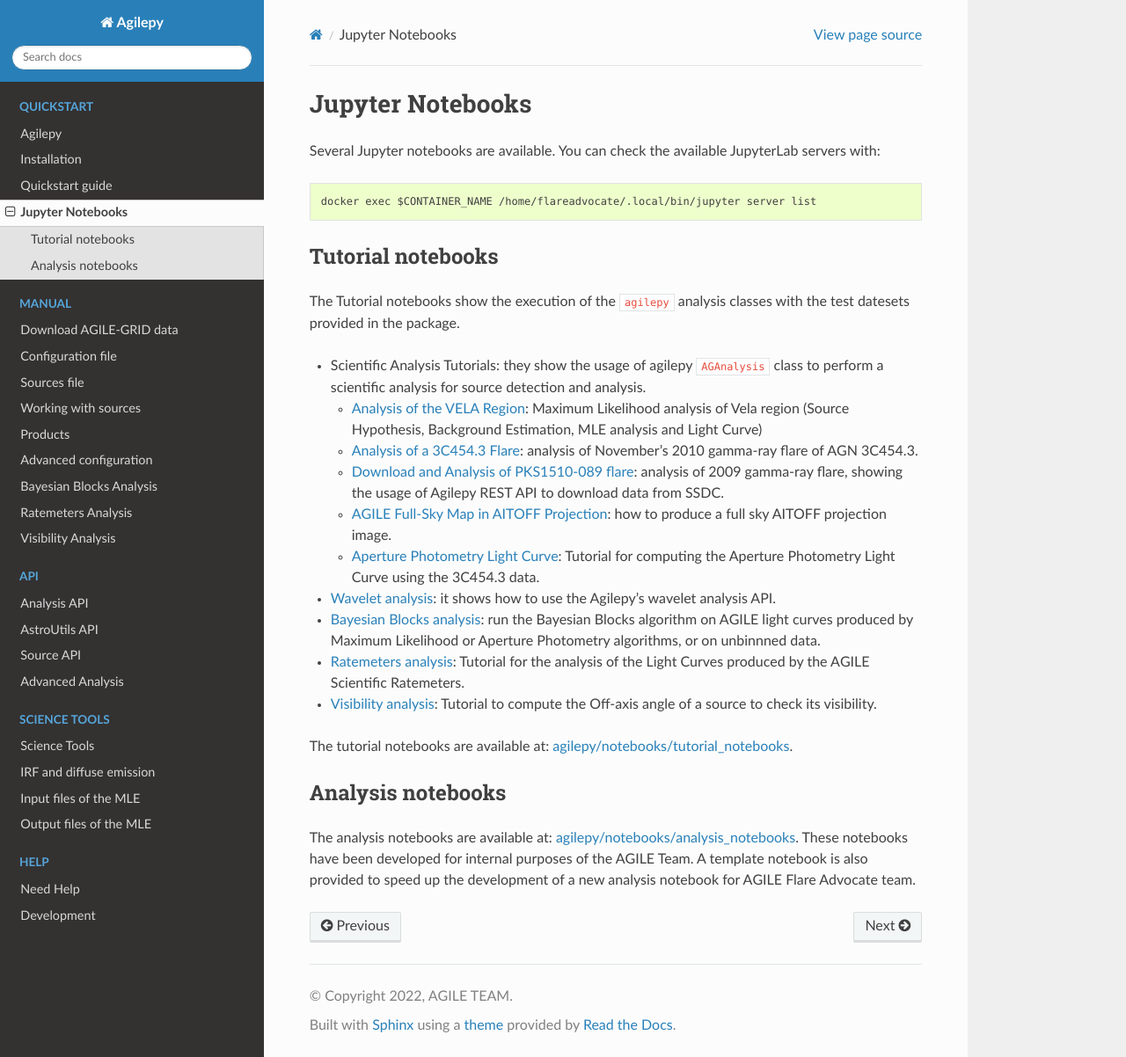
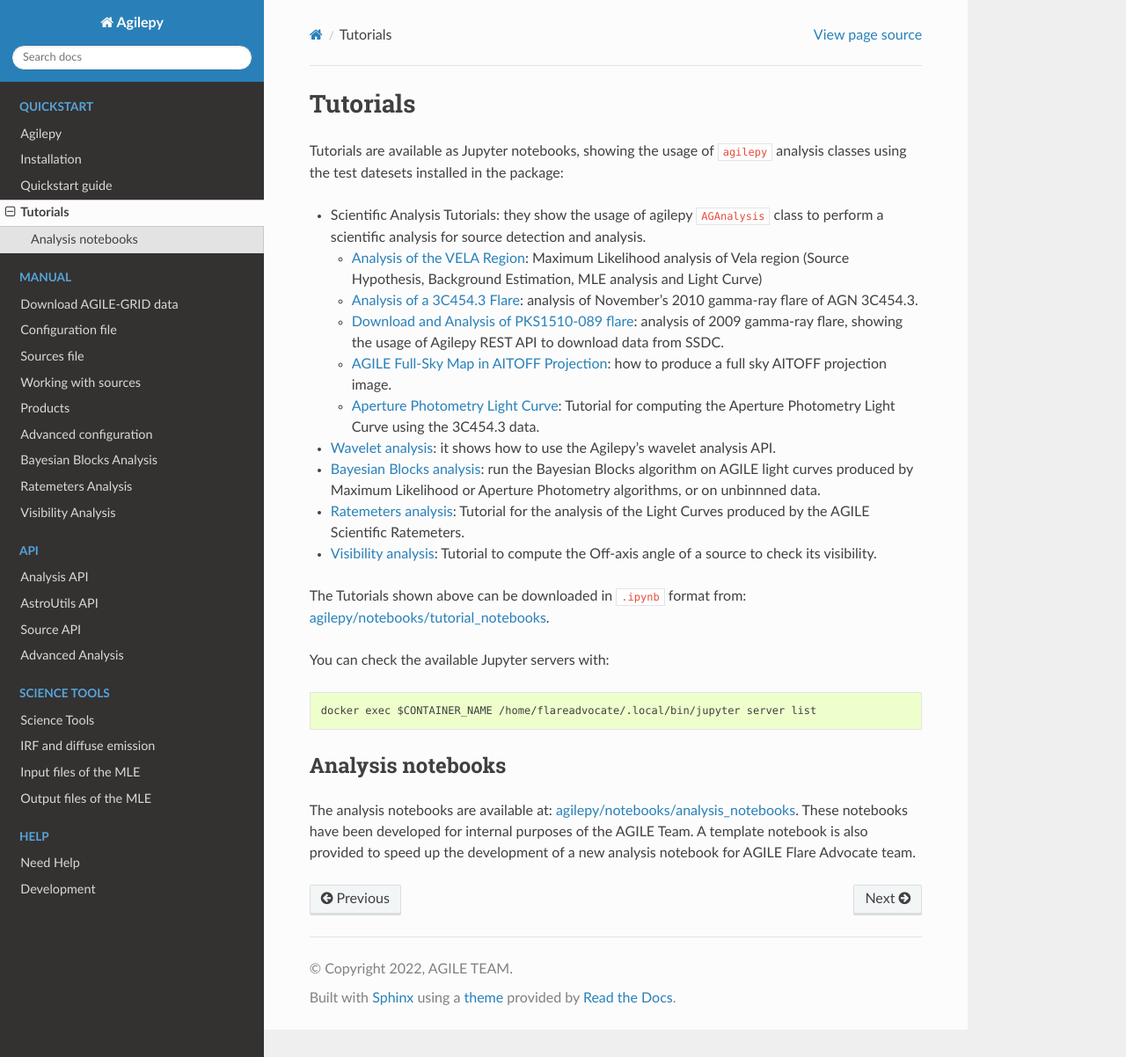
Before and after one commit to AGILESCIENCE/Agilepy, a Sphinx documentation site: the page built from docs/source/quickstart/jupyter_notebooks.rst, in a window 1280 px wide and 1202 px high. Shown: the whole window at 88% size. Built offline with Sphinx 7.4.7 and the Read the Docs theme 3.1.0, drawn with Linux system fonts in a browser that asks for light colours.

Commit message:
docs update

```diff
--- a/docs/source/conf.py
+++ b/docs/source/conf.py
@@ -21,7 +21,7 @@ sys.path.insert(0, os.path.abspath('../../agilepy'))
 
 project = 'Agilepy'
 copyright = '2022, AGILE TEAM'
-author = 'Baroncelli Leonardo <leonardo.baroncelli@inaf.it>, Addis Antonio <antonio.addis@inaf.it>, Bulgarelli Andrea <andrea.bulgarelli@inaf.it>, Parmiggiani Nicolò <nicolo.parmiggiani@inaf.it>'
+author = 'Baroncelli Leonardo <leonardo.baroncelli@inaf.it>, Addis Antonio <antonio.addis@inaf.it>, Bulgarelli Andrea <andrea.bulgarelli@inaf.it>, Parmiggiani Nicolò <nicolo.parmiggiani@inaf.it>, Gabriele Panebianco <gabriele.panebianco@inaf.it>'
 
 # The short X.Y version
 version = ''
--- a/docs/source/help/help.rst
+++ b/docs/source/help/help.rst
@@ -6,5 +6,4 @@ If you have troubles please open a ticket: https://github.com/AGILESCIENCE/Agile
 Known issues
 ------------
 
-  - The unit test "test_aperture_photometry" fails on macos, therefore the aperturePhotometry() method is not available on this OS.
-  - In certain situations %matplotlib widget has a weird behaviour. If you have problems with map sizes or interactions, comment the line %matplotlib widget
+  - If you are using a Mac with M1/M2 chip, you might need to set the platform to `linux/amd64` when running the Docker container. See `Installation <../quickstart/installation.rst>`_ for more details.
--- a/docs/source/quickstart/jupyter_notebooks.rst
+++ b/docs/source/quickstart/jupyter_notebooks.rst
@@ -1,18 +1,8 @@
-*****************
-Jupyter Notebooks
-*****************
+*********
+Tutorials
+*********
 
-Several Jupyter notebooks are available. You can check the available JupyterLab servers with:
-
-::
-
-   docker exec $CONTAINER_NAME /home/flareadvocate/.local/bin/jupyter server list
-
-
-Tutorial notebooks
-******************
-
-The Tutorial notebooks show the execution of the ``agilepy`` analysis classes with the test datesets provided in the package.
+Tutorials are available as Jupyter notebooks, showing the usage of ``agilepy`` analysis classes using the test datesets installed in the package:
 
 - Scientific Analysis Tutorials: they show the usage of agilepy ``AGAnalysis`` class to perform a scientific analysis for source detection and analysis.
 
@@ -27,7 +17,17 @@ The Tutorial notebooks show the execution of the ``agilepy`` analysis classes wi
 - `Ratemeters analysis <../_static/notebooks/Ratemeters_tutorial.html>`_: Tutorial for the analysis of the Light Curves produced by the AGILE Scientific Ratemeters.
 - `Visibility analysis <../_static/notebooks/Visibility_tutorial.html>`_: Tutorial to compute the Off-axis angle of a source to check its visibility.
 
-The tutorial notebooks are available at: `agilepy/notebooks/tutorial_notebooks <https://github.com/AGILESCIENCE/Agilepy/tree/master/agilepy/notebooks/tutorial_notebooks>`_.
+The Tutorials shown above can be downloaded in ``.ipynb`` format from: `agilepy/notebooks/tutorial_notebooks <https://github.com/AGILESCIENCE/Agilepy/tree/master/agilepy/notebooks/tutorial_notebooks>`_.
+
+
+You can check the available Jupyter servers with:
+
+::
+
+   docker exec $CONTAINER_NAME /home/flareadvocate/.local/bin/jupyter server list
+
+
+
 
 Analysis notebooks
 ******************
--- a/docs/source/quickstart/main.rst
+++ b/docs/source/quickstart/main.rst
@@ -10,7 +10,7 @@ The analysis of the AGILE Scientific Ratemeters is also possible.
 
 Agilepy is similar to `Fermipy <https://fermipy.readthedocs.io/>`_ and `gammapy <https://docs.gammapy.org/>`_ tools, providing a common way to analyse gamma-ray data.
 
-Agilepy provides the last version of the available Science Tools (BUILD26), the H0025 instrument response functions (IRFs), and the latest version of the diffuse Galactic emission model.
+Agilepy provides the last version of the available Science Tools (``BUILD26``), the ``H0025`` instrument response functions (IRFs), and the latest version of the diffuse Galactic emission model.
 
 Agilepy (and its dependencies) can be easily installed using `Docker <https://docs.docker.com/get-docker/>`_.
 
```
